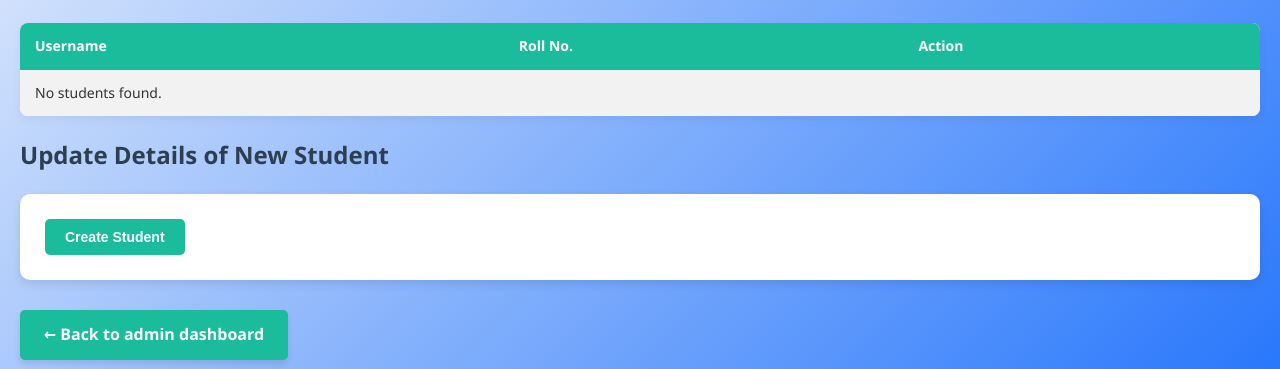
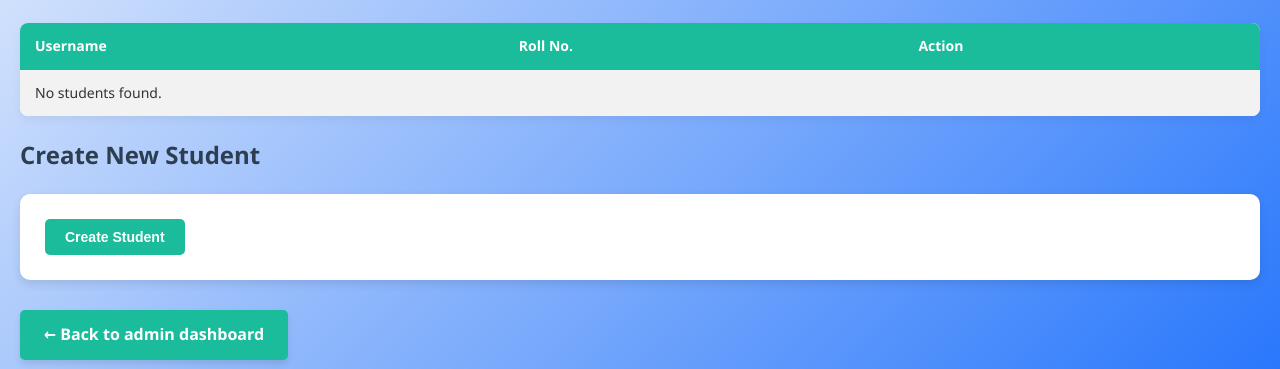
Before and after one commit to Priyo13o4/Student_Task-Management-System, a Django app: template st_mgt/templates/students/student_list.html in a window 1280 px wide. Shown: the part 427-796 px from the top of the page. Run offline with Django 5.2, Linux system fonts and the light colour scheme; the template is opened without the code that fills it, so the values that code supplies are empty; some libraries are stand-ins or nearby versions.

Commit message:
minor bug fixes

```diff
--- a/st_mgt/templates/students/student_list.html
+++ b/st_mgt/templates/students/student_list.html
@@ -116,7 +116,7 @@
 
     <!-- Student Creation Form -->
     <div class="creation-form">
-        <h2>Update Details of New Student</h2>
+        <h2>Create New Student</h2>
         <form method="POST">
             {% csrf_token %}
             {{ student_form.as_p }}
```
